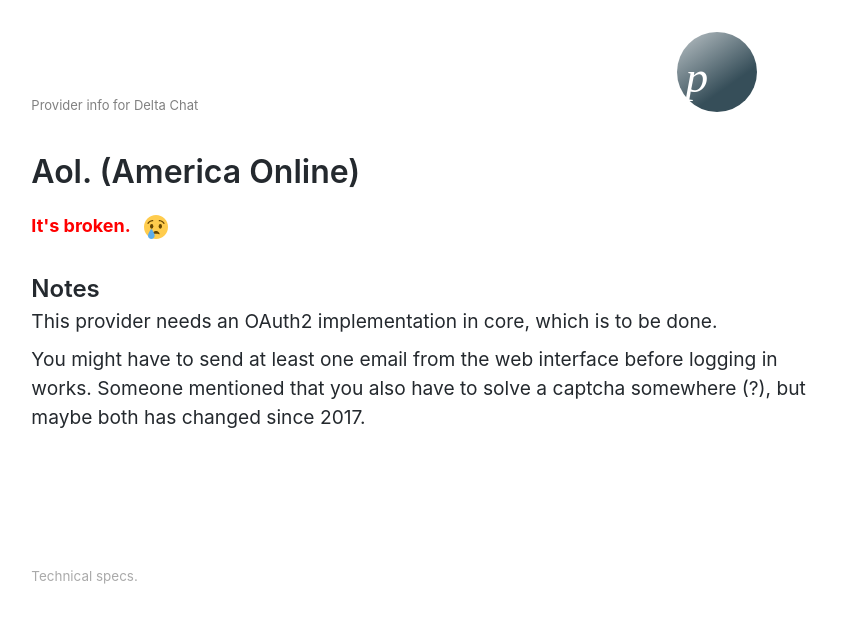
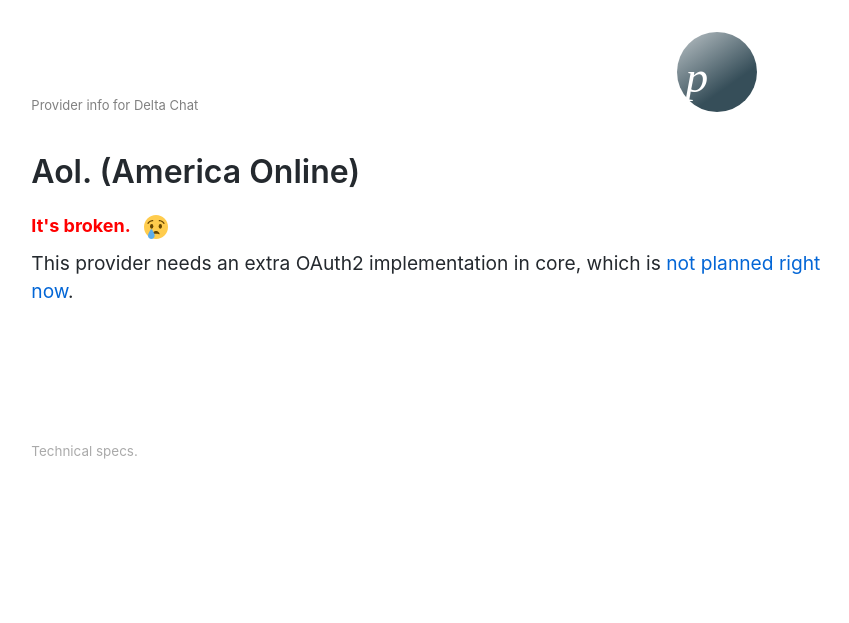
Before and after one commit to deltachat/provider-db, a Jekyll site: the page built from _providers/aol.md, in a window 1280 px wide. Shown: the top 623 px of the page, without its empty margins (214-1063 px from the left). Built offline with Jekyll 4.4.1, drawn with Linux system fonts in a browser that asks for light colours.

Commit message:
Aol. support not planned

```diff
--- a/_providers/aol.md
+++ b/_providers/aol.md
@@ -12,14 +12,10 @@
     socket: SSL
     hostname: smtp.aol.com
     port: 465
-before_login_hint: For now, you can't use Delta Chat to login to AOL. Stay tuned, we're working on it.
+before_login_hint: For now, you can't use Delta Chat to login to AOL.
 last_checked: 2017-12
 website: https://aol.com
 ---
 
-## Notes
-
-This provider needs an OAuth2 implementation in core, which is to be done.
-
-You might have to send at least one email from the web interface before logging in works.
-Someone mentioned that you also have to solve a captcha somewhere (?), but maybe both has changed since 2017.
+This provider needs an extra OAuth2 implementation in core, which is [not
+planned right now](https://github.com/deltachat/provider-db/issues/91).
```
